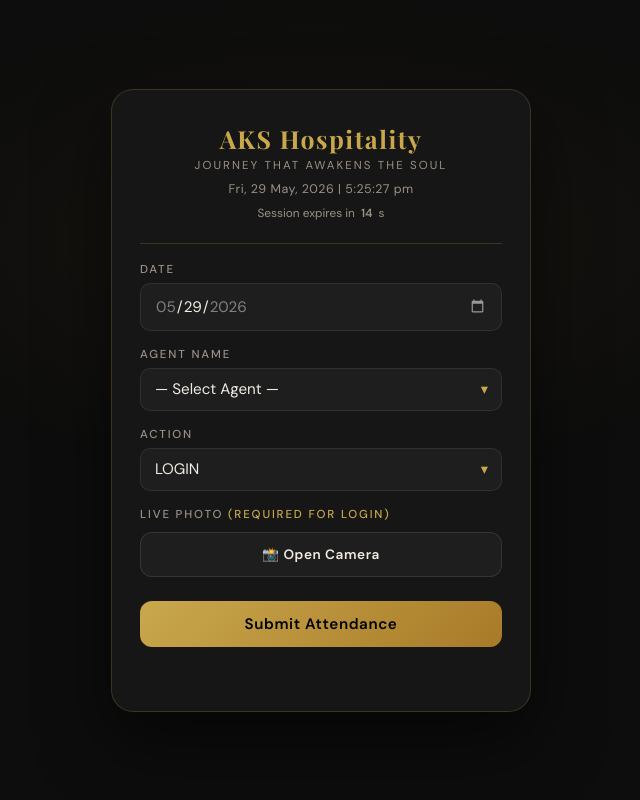
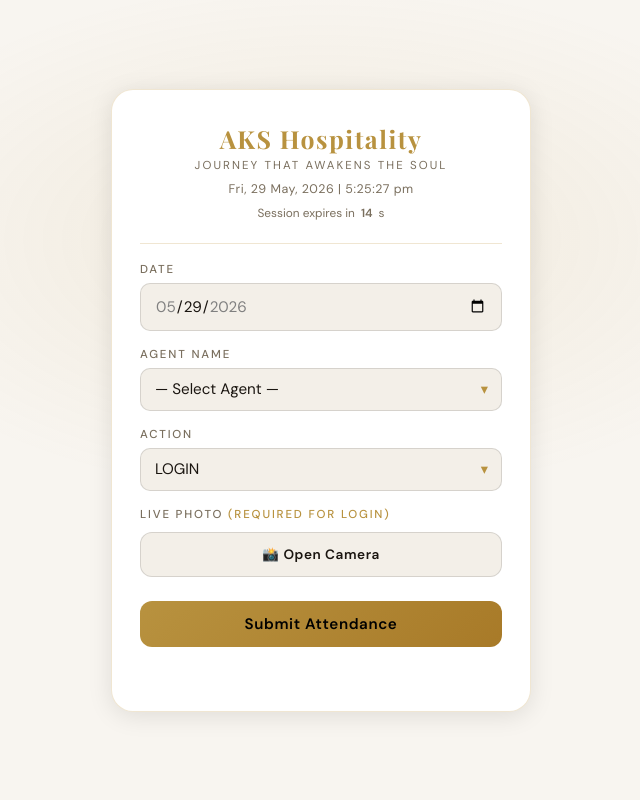
Before and after one commit to rawatsomeek/AKSattenance, a Flask app: template templates/attendance.html in a window 1280 px wide. Shown: the whole page, without its empty margins (319-959 px from the left). Run offline with Flask 3, Linux system fonts and the light colour scheme; the template is opened without the code that fills it, so the values that code supplies are empty.

Commit message:
Fix IST timezone, white theme for all pages, edit button reliability
- app.py: record timestamps now use IST (UTC+5:30) instead of server UTC
- All 4 HTML pages converted from dark to white/cream theme
- Admin edit button rewritten with data attributes to avoid quote-escaping issues

Co-Authored-By: Claude Sonnet 4.6 <noreply@anthropic.com>

```diff
--- a/app.py
+++ b/app.py
@@ -28,7 +28,7 @@ import os
 import io
 import socket
 import base64
-from datetime import datetime, date
+from datetime import datetime, date, timezone, timedelta
 import pandas as pd
 import qrcode
 
@@ -53,6 +53,8 @@ def get_base_url() -> str:
         return render_url
     port = int(os.environ.get("PORT", 5001))
     return f"http://{get_local_ip()}:{port}"
+
+IST = timezone(timedelta(hours=5, minutes=30))
 
 # ─── CONFIG ────────────────────────────────────────────────────────────────────
 TOKEN_SECRET         = "SOME_SECRET_KEY_123"     # 🔒 Change this in production!
@@ -579,7 +581,7 @@ def save_attendance():
         mark_token_used(token)
 
     leave_date = date_val if new_action == "LEAVE" else ""
-    now_ts     = datetime.now()
+    now_ts     = datetime.now(IST).replace(tzinfo=None)
 
     photo_file = ""
     if photo and new_action == "LOGIN":
@@ -820,7 +822,7 @@ def admin_add_record():
     data       = request.get_json(force=True)
     agent      = str(data.get("agent", "")).strip().upper()
     action     = str(data.get("action", "")).upper()
-    timestamp  = data.get("timestamp", datetime.now().isoformat())
+    timestamp  = data.get("timestamp", datetime.now(IST).replace(tzinfo=None).isoformat())
     leave_date = data.get("leave_date", "")
     photo      = data.get("photo", "")
 
--- a/templates/attendance.html
+++ b/templates/attendance.html
@@ -7,17 +7,17 @@
   <link href="https://fonts.googleapis.com/css2?family=Playfair+Display:wght@700&family=DM+Sans:wght@300;400;500;600&display=swap" rel="stylesheet">
   <style>
     :root {
-      --gold:    #c9a84c;
-      --gold-lt: #e8d08a;
-      --dark:    #0d0d0d;
-      --card:    #161616;
-      --card2:   #1e1e1e;
-      --border:  rgba(201,168,76,0.2);
-      --text:    #f0ece3;
-      --muted:   #9a9185;
-      --blue:    #4a90d9;
-      --err:     #e05656;
-      --ok:      #56c97a;
+      --gold:    #b8923f;
+      --gold-lt: #c9a84c;
+      --dark:    #f8f5f0;
+      --card:    #ffffff;
+      --card2:   #f3efe8;
+      --border:  rgba(180,130,30,0.2);
+      --text:    #1a1510;
+      --muted:   #7a6f5e;
+      --blue:    #3a7abf;
+      --err:     #c44040;
+      --ok:      #2d9e4a;
     }
 
     * { box-sizing: border-box; margin: 0; padding: 0; }
@@ -37,7 +37,7 @@
       content: '';
       position: fixed; inset: 0;
       background: radial-gradient(ellipse 60% 50% at 50% 30%,
-        rgba(201,168,76,0.06) 0%, transparent 65%);
+        rgba(184,146,63,0.1) 0%, transparent 65%);
       pointer-events: none;
     }
 
@@ -51,7 +51,7 @@
       padding: 32px 28px;
       width: 100%;
       max-width: 420px;
-      box-shadow: 0 30px 70px rgba(0,0,0,0.55);
+      box-shadow: 0 4px 24px rgba(0,0,0,0.10);
       animation: fadeUp 0.6s ease both;
     }
 
@@ -110,7 +110,7 @@
       width: 100%;
       padding: 12px 14px;
       background: var(--card2);
-      border: 1px solid rgba(255,255,255,0.08);
+      border: 1px solid rgba(0,0,0,0.12);
       border-radius: 10px;
       color: var(--text);
       font-family: 'DM Sans', sans-serif;
@@ -128,7 +128,7 @@
 
     /* color scheme for date input */
     input[type="date"]::-webkit-calendar-picker-indicator {
-      filter: invert(0.6);
+      filter: invert(0);
       cursor: pointer;
     }
 
@@ -184,7 +184,7 @@
     .btn-secondary {
       background: var(--card2);
       color: var(--text);
-      border: 1px solid rgba(255,255,255,0.1);
+      border: 1px solid rgba(0,0,0,0.12);
       flex: 1;
       font-size: 0.85rem;
     }
@@ -259,7 +259,7 @@
     #loader {
       display: none;
       position: fixed; inset: 0;
-      background: rgba(13,13,13,0.88);
+      background: rgba(248,245,240,0.88);
       z-index: 9999;
       flex-direction: column;
       align-items: center;
```
Also changed, not shown: templates/admin.html (+30 -26 lines), templates/my_attendance.html (+10 -10 lines), templates/qr.html (+11 -11 lines).
